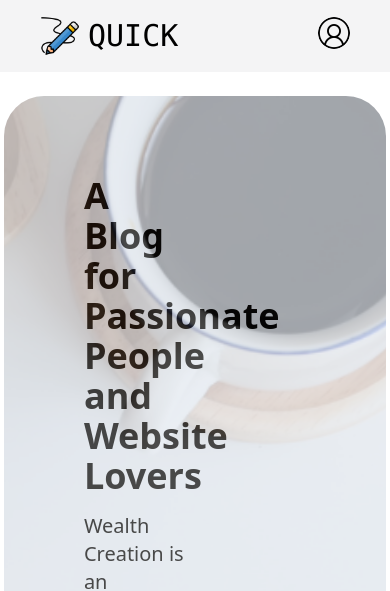
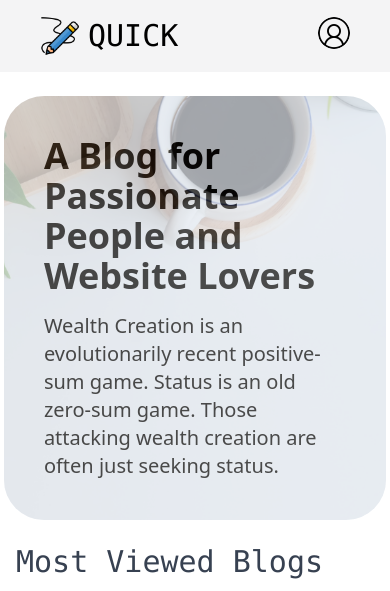
Before and after one commit to jappatel/blog-frontend, a React (Create React App) app: page / in a window 390 px wide. Shown: the top 591 px of the page. Built offline with nearby package versions, Linux system fonts and the light colour scheme; no server answers.

Commit message:
nav home

```diff
--- a/src/components/Home_Nav.js
+++ b/src/components/Home_Nav.js
@@ -13,20 +13,16 @@ const Home_Nav = () => {
 
   return (
     <>
-    <div className='divHome  bg-slate-200 px-20 py-20 flex justify-start items-center'>
+    <div className='divHome bg-slate-200 px-10 py-10 md:px-20 md:py-20 flex justify-start items-center'>
 
-    <div className='w-1/2 space-y-4  text-pretty   ' >
+        <div className='w-full md:w-1/2 space-y-4 text-pretty'>
 
-        {/* <h1 className='text-4xl font-bold'>Website evi banavani ,loko ke kasek thi uthayeli che...</h1> */}
-        <h1 className='text-4xl font-bold'>A Blog for Passionate People and Website Lovers</h1>
-        <h2 className='text-xl font-light'>Wealth Creation is an evolutionarily recent positive-sum game. Status is an old zero-sum game. Those attacking wealth creation are often just seeking status.</h2>
-        {/* <button className='relative bg-gradient-to-r from-rose-400 to-fuchsia-400 p-2 rounded-2xl' onClick={handleReadArticleClick}>READ ARTICLE</button> */}
+            <h1 className='text-4xl font-bold'>A Blog for Passionate People and Website Lovers</h1>
+            <h2 className='text-xl font-light'>Wealth Creation is an evolutionarily recent positive-sum game. Status is an old zero-sum game. Those attacking wealth creation are often just seeking status.</h2>
 
+        </div>
     </div>
-</div>
-
-
-    </>
+</>
   )
 }
 
```
